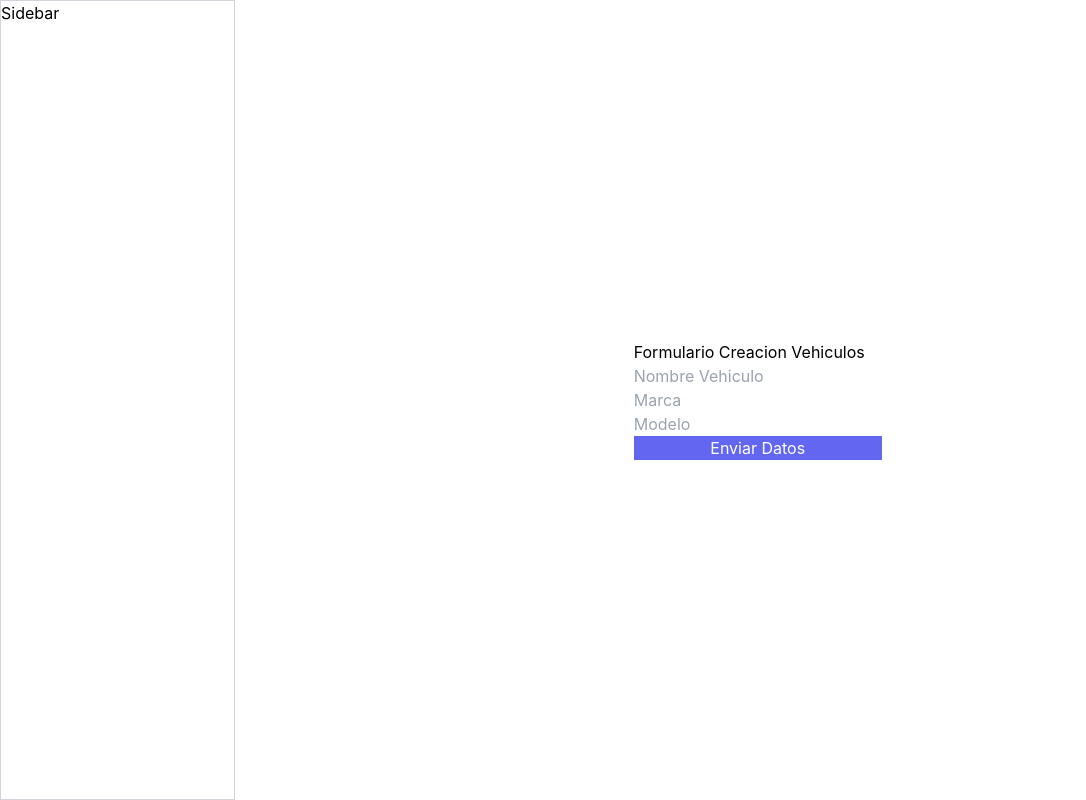
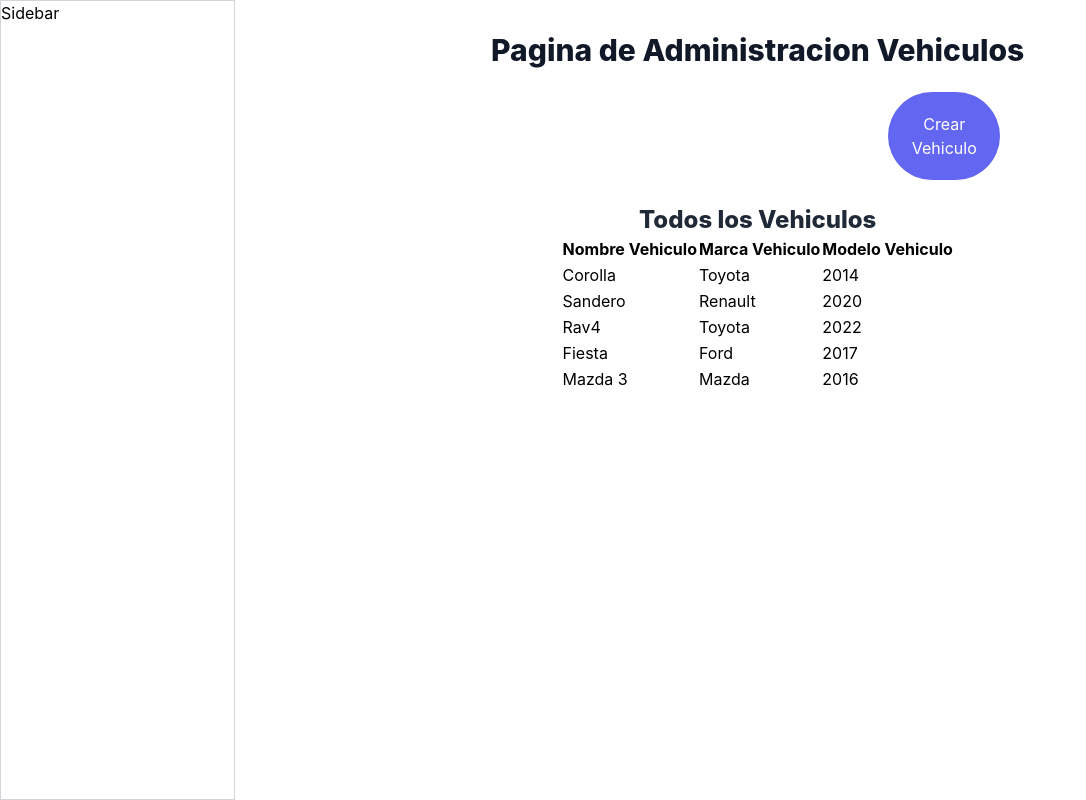
Before and after one commit to EdRiver8/React-Concesionario, a React (Create React App) app: page /admin/vehiculos in a window 1280 px wide. Shown: the whole page, without its empty margins (0-1086 px from the left). Built offline with nearby package versions, Linux system fonts and the light colour scheme.

Commit message:
Intro a programacion reactiva en admin/vehiculos por medio de un boton y un array de json con vehiculos se muestra una tabla de vehiculos

```diff
--- a/src/pages/admin/Clientes.jsx
+++ b/src/pages/admin/Clientes.jsx
@@ -60,7 +60,9 @@ const Clientes = () => {
       >
         Enviar
       </button>
-      {menorEdad ? (
+      {
+        // renderizado condicional
+        menorEdad ? (
           <span className="text-3xl text-red-500">
             Ud es menor de edad, no puede ingresar
           </span>
@@ -68,7 +70,8 @@ const Clientes = () => {
           <span className="text-3xl text-green-500">
             Ud es mayor de edad, puede ingresar
           </span>
-      )}
+        )
+      }
     </form>
   );
 };
--- a/src/pages/admin/Vehiculos.jsx
+++ b/src/pages/admin/Vehiculos.jsx
@@ -1,63 +1,217 @@
 import React, { useEffect, useState } from "react";
 
+const vehiculosBackend = [
+  {
+    nombre: "Corolla",
+    marca: "Toyota",
+    modelo: 2014,
+  },
+  {
+    nombre: "Sandero",
+    marca: "Renault",
+    modelo: 2020,
+  },
+  {
+    nombre: "Rav4",
+    marca: "Toyota",
+    modelo: 2022,
+  },
+  {
+    nombre: "Fiesta",
+    marca: "Ford",
+    modelo: 2017,
+  },
+  {
+    nombre: "Mazda 3",
+    marca: "Mazda",
+    modelo: 2016,
+  },
+];
+
 const Vehiculos = () => {
-  const [nombreVehiculo, setNombreVehiculo] = useState("");
+  const [mostrarTabla, setMostrarTabla] = useState(true);
+  const [textoBoton, setTextoBoton] = useState("Crear Vehiculo");
+  const [vehiculos, setVehiculos] = useState([]);
 
   useEffect(() => {
-    return console.log(
-      "Hola, soy un useEffect que se ejecuta una sola vez, cuando la pagina se renderiza, porque tiene el array de dependencias vacio"
-    );
+    // Obtener lista de vehiculos del backend
+    setVehiculos(vehiculosBackend);
   }, []);
 
   useEffect(() => {
-    console.log(
-      "Esto es una funcion que se ejecuta cada que cambia el nombre del vehiculo"
+    if (mostrarTabla) {
+      setTextoBoton("Crear Vehiculo");
+    } else {
+      setTextoBoton("Mostrar Todos los Vehiculos");
+    }
+  }, [mostrarTabla]);
+
+  return (
+    <div className="flex h-full w-full flex-col items-center justify-start p-8">
+      <div className="flex flex-col">
+        <h2 className="text-3xl font-extrabold text-gray-900">
+          Pagina de Administracion Vehiculos
+        </h2>
+        <button
+          onClick={() => {
+            setMostrarTabla(!mostrarTabla);
+          }}
+          className="text-white bg-indigo-500 p-5 rounded-full m-6 w-28 self-end"
+        >
+          {textoBoton}
+        </button>
+      </div>
+      {mostrarTabla ? (
+        <TablaVehiculos listaVehiculos={vehiculos} />
+      ) : (
+        <FormularioCreacionVehiculo />
+      )}
+    </div>
   );
-    console.log("El valor de la variable es:", nombreVehiculo);
-  }, [nombreVehiculo]);
 
-  const cambioNombre = (e) => {
-    console.log(e.target.value);
-    setNombreVehiculo(e.target.value);
+  //  explicacion inicial =>
+  // const [nombreVehiculo, setNombreVehiculo] = useState("");
+  // useEffect(() => {
+  //   return console.log(
+  //     "Hola, soy un useEffect que se ejecuta una sola vez, cuando la pagina se renderiza, porque tiene el array de dependencias vacio"
+  //   );
+  // }, []);
+  // useEffect(() => {
+  //   console.log(
+  //     "Esto es una funcion que se ejecuta cada que cambia el nombre del vehiculo"
+  //   );
+  //   console.log("El valor de la variable es:", nombreVehiculo);
+  // }, [nombreVehiculo]);
+  // const cambioNombre = (e) => {
+  //   console.log(e.target.value);
+  //   setNombreVehiculo(e.target.value);
+  // };
+  // const enviarDatosBackend = () => {
+  //   console.log("Valor variable nombreVehiculo es: ", nombreVehiculo);
+  // };
+  // return (
+  //   <form className="flex flex-col">
+  //     <h2>Formulario Creacion Vehiculos</h2>
+  //     <input
+  //       onChange={cambioNombre}
+  //       type="text"
+  //       placeholder="Nombre Vehiculo"
+  //       required
+  //     />
+  //     <input
+  //       onChange={(e) => {
+  //         console.log(e.target.value);
+  //       }}
+  //       type="text"
+  //       placeholder="Marca"
+  //       required
+  //     />
+  //     <input
+  //       onChange={(e) => {
+  //         console.log(e.target.value);
+  //       }}
+  //       type="text"
+  //       placeholder="Modelo"
+  //       required
+  //     />
+  //     <button
+  //       type="button"
+  //       onClick={enviarDatosBackend}
+  //       className="bg-indigo-500 text-white"
+  //     >
+  //       Enviar Datos
+  //     </button>
+  //   </form>
+  // );
 };
 
-  const enviarDatosBackend = () => {
-    console.log("Valor variable nombreVehiculo es: ", nombreVehiculo);
+const TablaVehiculos = ({ listaVehiculos }) => {
+  useEffect(() => {
+    console.log(
+      "Listado de Vehiculos en el componente TablaVehiculos: ",
+      listaVehiculos
+    );
+  }, [listaVehiculos]);
+  return (
+    <div className="flex flex-col items-center justify-center">
+      <h2 className="text-2xl font-extrabold text-gray-800 text-center">
+        Todos los Vehiculos
+      </h2>
+      <table>
+        <thead>
+          <th>Nombre Vehiculo</th>
+          <th>Marca Vehiculo</th>
+          <th>Modelo Vehiculo</th>
+        </thead>
+        <tbody>
+          {listaVehiculos.map((vehiculo) => {
+            return (
+              <tr>
+                <td>{vehiculo.nombre}</td>
+                <td>{vehiculo.marca}</td>
+                <td>{vehiculo.modelo}</td>
+              </tr>
+            );
+          })}
+        </tbody>
+      </table>
+      {/* Forma estatica de la tabla =>
+      <table>
+        <thead>
+          <th>Nombre Vehiculo</th>
+          <th>Marca Vehiculo</th>
+          <th>Modelo Vehiculo</th>
+        </thead>
+        <tbody>
+          <tr>
+            <td>Corolla</td>
+            <td>Toyota</td>
+            <td>2017</td>
+          </tr>
+          <tr>
+            <td>Sandero</td>
+            <td>Renault</td>
+            <td>2020</td>
+          </tr>
+          <tr>
+            <td>Duster</td>
+            <td>Renault</td>
+            <td>2014</td>
+          </tr>
+        </tbody>
+      </table> */}
+    </div>
+  );
 };
 
+const FormularioCreacionVehiculo = () => {
   return (
-    <form className="flex flex-col">
-      <h2>Formulario Creacion Vehiculos</h2>
+    <div className="flex flex-col item-center justify-center">
+      <h2 className="text-2xl font-extrabold text-gray-800 text-center">
+        Crear Nuevo Vehiculo
+      </h2>
+      <form action="" className="grid grid-cols-2">
         <input
-        onChange={cambioNombre}
+          className="bg-gray-50 border border-gray-500 p-2 rounded-lg m-2"
           type="text"
-        placeholder="Nombre Vehiculo"
-        required
         />
         <input
-        onChange={(e) => {
-          console.log(e.target.value);
-        }}
+          className="bg-gray-50 border border-gray-500 p-2 rounded-lg m-2"
           type="text"
-        placeholder="Marca"
-        required
         />
         <input
-        onChange={(e) => {
-          console.log(e.target.value);
-        }}
+          className="bg-gray-50 border border-gray-500 p-2 rounded-lg m-2"
           type="text"
-        placeholder="Modelo"
-        required
         />
-      <button
-        type="button"
-        onClick={enviarDatosBackend}
-        className="bg-indigo-500 text-white"
-      >
-        Enviar Datos
+        <input
+          className="bg-gray-50 border border-gray-500 p-2 rounded-lg m-2"
+          type="text"
+        />
+        <button className="col-span-2 bg-green-400 p-2 rounded-full shadow-md ">
+          Guardar Vehiculo
         </button>
       </form>
+    </div>
   );
 };
 
```
Lines whose indentation alone changed are shown as unchanged.
